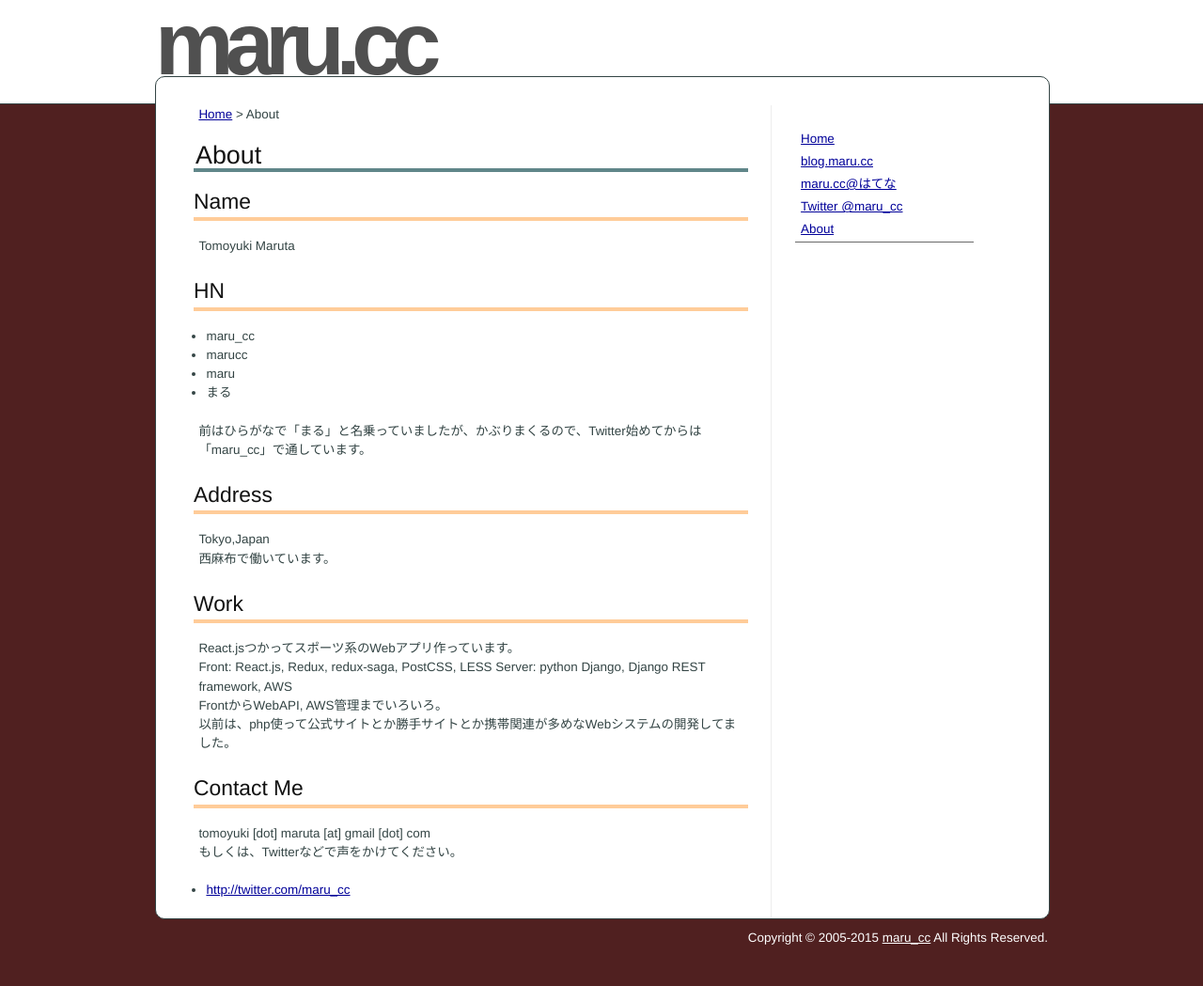
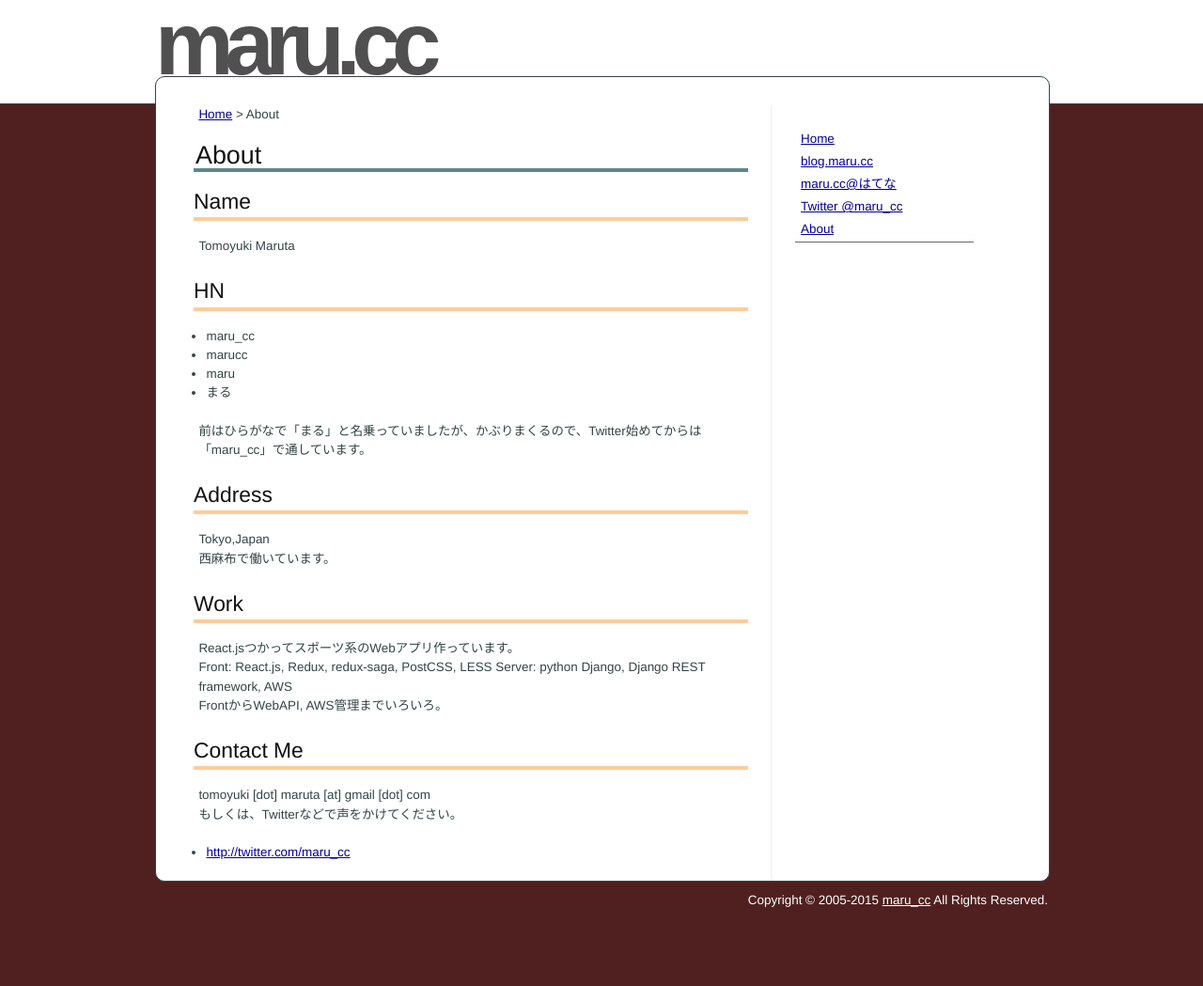
Before and after one commit to marucc/marucc.github.io, a Jekyll site: the page built from about/index.md, in a window 1280 px wide. Shown: the whole page at 94% size. Built offline with Jekyll 4.4.1, drawn with Linux system fonts in a browser that asks for light colours; after the commit the page ends 1008 px from its top, so only the background shows below that.

Commit message:
Published with https://stackedit.io/

```diff
--- a/about/index.md
+++ b/about/index.md
@@ -35,8 +35,6 @@ Server: python Django, Django REST framework, AWS
 
 FrontからWebAPI, AWS管理までいろいろ。
 
-以前は、php使って公式サイトとか勝手サイトとか携帯関連が多めなWebシステムの開発してました。
-
 ## Contact Me
 
 tomoyuki \[dot\] maruta \[at\] gmail \[dot\] com
```
